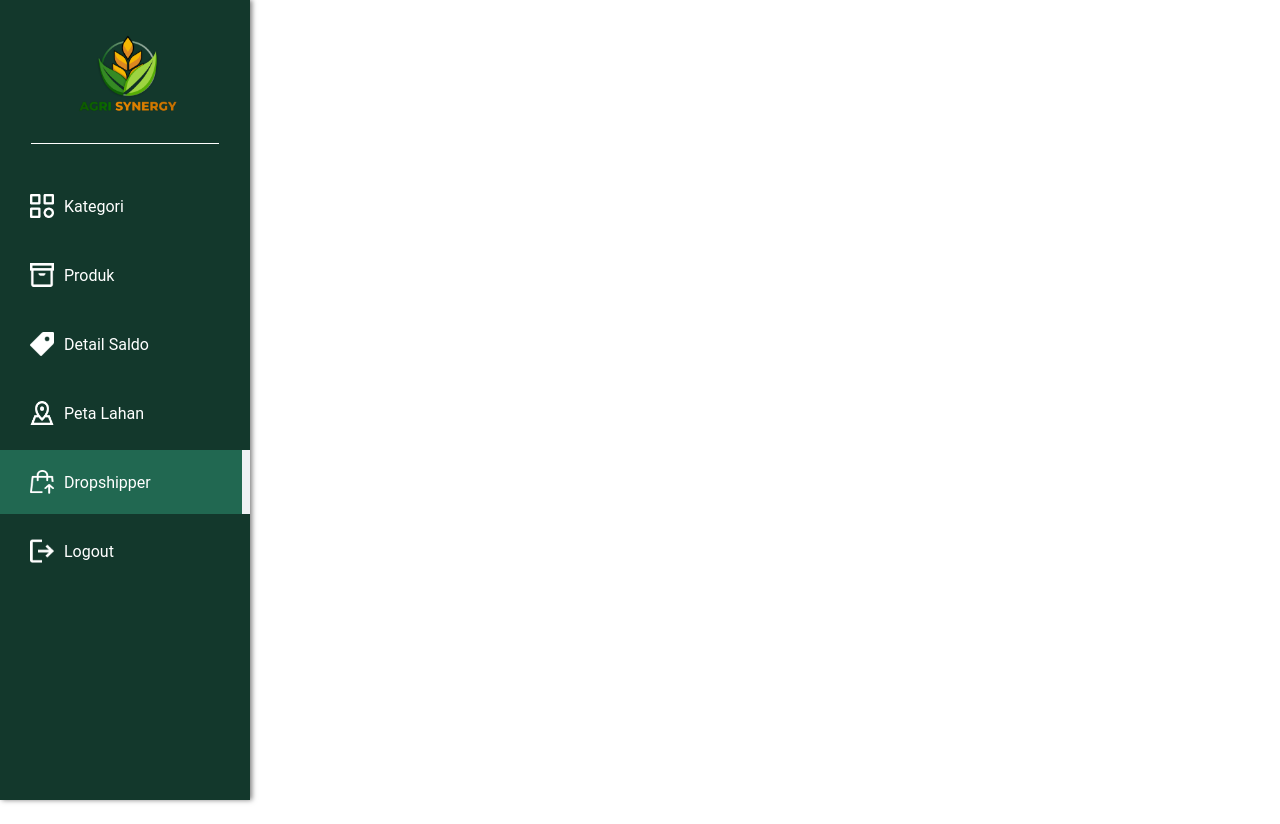
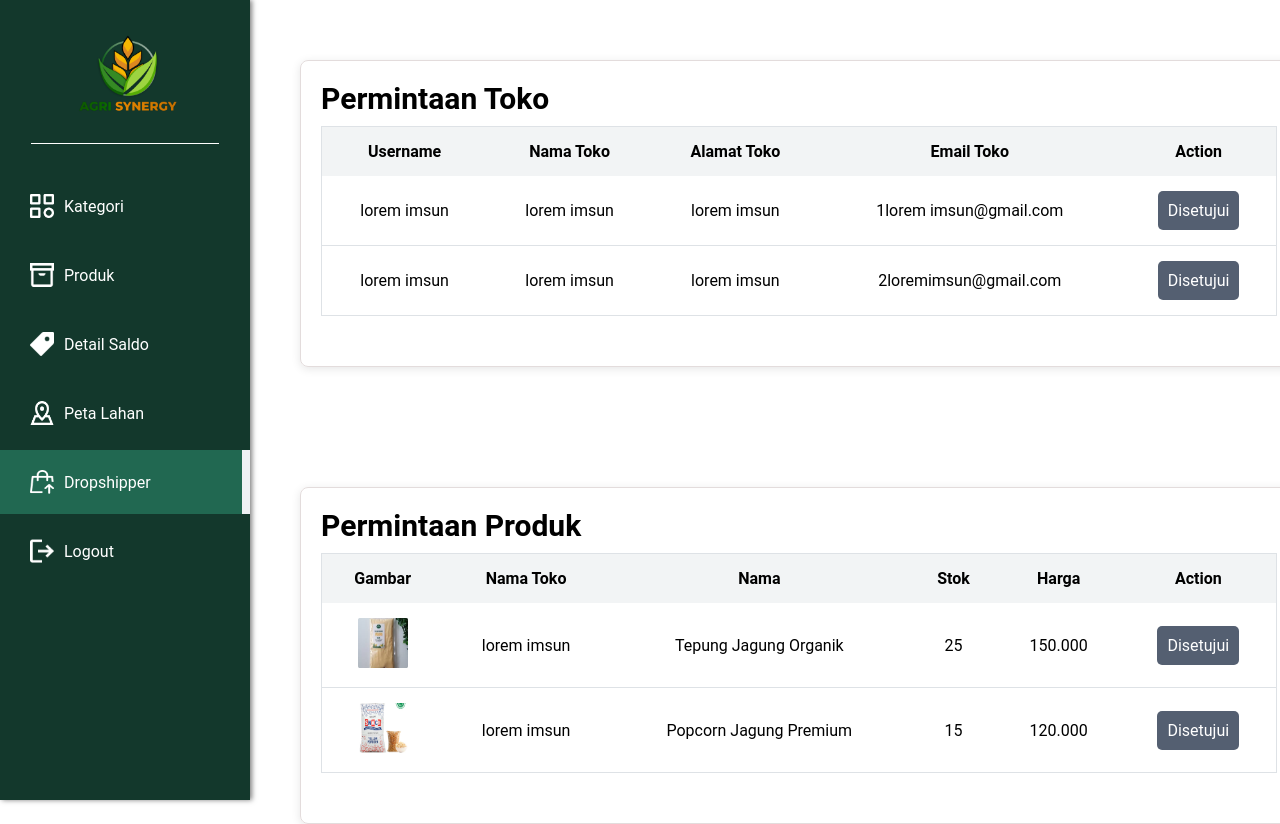
Before and after one commit to ammaarsirajalhakim/agri-synergy-web, a React (Vite) app: page /drop-shipper in a window 1280 px wide. Before the commit the page ends 800 px from the top, so only its background shows below. Built offline with nearby package versions, Linux system fonts and the light colour scheme.

Commit message:
new update sidebar, kategori, produk, saldo, peta lahan, dropshipper admin page

```diff
--- /dev/null
+++ b/src/css/DropshipperAdmin.css
@@ -0,0 +1,43 @@
+.card5 {
+    width: 78%;
+    margin: 60px 300px;
+    padding: 20px;
+    border-radius: 8px;
+    box-shadow: 0 2px 10px rgba(0, 0, 0, 0.1);
+    border: 1px solid #e3dcdc;
+  }
+
+  .title5 {
+    margin-bottom: 10px;
+    font-size: 30px;
+    font-weight: bold;
+  }
+
+
+  .approved {
+    background-color: #545F71;
+    color: white;
+    border: none;
+    border-radius: 5px;
+    padding: 10px 10px;
+    font-size: 16px;
+    cursor: pointer;
+    transition: background-color 0.3s ease;
+  }
+
+  .approved {
+    background-color: #545F71;
+    color: white;
+    border: none;
+    border-radius: 5px;
+    padding: 10px 10px;
+    font-size: 16px;
+    cursor: pointer;
+    transition: background-color 0.3s ease;
+  }
+
+  .approved:disabled {
+    background-color: #cccccc;
+    color: #666666;
+    cursor: not-allowed;
+  }
--- a/src/css/petalahan.css
+++ b/src/css/petalahan.css
@@ -26,31 +26,19 @@
     background-color: #2f73e1;
   }
 
-  table {
-    width: 100%;
-    border-collapse: collapse;
-    border: 1px solid #dee2e6;
-    margin-bottom: 30px;
-  }
-
-  th,
-  td {
-    padding: 15px;
-    text-align: center;
-  }
-
-  th {
-    background-color: #f2f4f5;
-  }
-
-  tbody tr {
-    border-bottom: 1px solid #dee2e6;
-  }
 
   .title4 {
     margin-bottom: 10px;
     font-size: 30px;
     font-weight: bold;
+  }
+
+  .deskripsi-column {
+    width: 400px;
+  }
+
+  .titik-column {
+    width: 100px;
   }
 
   .update4,
@@ -128,7 +116,6 @@
   .pagination-button:hover:not(.disabled) {
     background-color: #e3dcdc;
   }
-
 
 
   .modal-overlay2 {
--- a/src/css/produk.css
+++ b/src/css/produk.css
@@ -24,27 +24,6 @@
 
 .button1 button:hover {
   background-color: #2f73e1;
-}
-
-table {
-  width: 100%;
-  border-collapse: collapse;
-  border: 1px solid #dee2e6;
-  margin-bottom: 30px;
-}
-
-th,
-td {
-  padding: 15px;
-  text-align: center;
-}
-
-th {
-  background-color: #f2f4f5;
-}
-
-tbody tr {
-  border-bottom: 1px solid #dee2e6;
 }
 
 .title1 {
--- a/src/pages/admin/DropShipper.jsx
+++ b/src/pages/admin/DropShipper.jsx
@@ -1,12 +1,143 @@
-import { useState } from "react";
+import React, { useState } from "react";
 import Sidebar from "../../components/Sidebar";
+import "../../css/DropshipperAdmin.css";
+
+const products = [
+  {
+    image: "src/assets/products/produk-4.png",
+    pemilik: "lorem imsun",
+    produk: "Tepung Jagung Organik",
+    price: "150.000",
+    stock: 25,
+  },
+  {
+    image: "src/assets/products/produk-2.png",
+    pemilik: "lorem imsun",
+    produk: "Popcorn Jagung Premium",
+    price: "120.000",
+    stock: 15,
+  },
+];
+
+const toko = [
+  {
+    username: "lorem imsun",
+    namaToko: "lorem imsun",
+    alamatToko: "lorem imsun",
+    emailToko: "1lorem imsun@gmail.com",
+  },
+  {
+    username: "lorem imsun",
+    namaToko: "lorem imsun",
+    alamatToko: "lorem imsun",
+    emailToko: "2loremimsun@gmail.com",
+  },
+];
+
+const ButtonApproved = ({ onClick, disabled }) => {
+  return (
+    <button className="approved" onClick={onClick} disabled={disabled}>
+      Disetujui
+    </button>
+  );
+};
 
 const Dropshipper = () => {
-    return (
-        <>
-            <Sidebar />
-        </>
-    )
-}
+  const [approvedToko, setApprovedToko] = useState(Array(toko.length).fill(false));
 
-export default Dropshipper
+  const [approvedProduct, setApprovedProduct] = useState(Array(products.length).fill(false));
+
+  const handleApproveToko = (index) => {
+    const updatedApproved = [...approvedToko];
+    updatedApproved[index] = true;
+    setApprovedToko(updatedApproved);
+  };
+
+  const handleApproveProduct = (index) => {
+    const updatedApproved = [...approvedProduct];
+    updatedApproved[index] = true;
+    setApprovedProduct(updatedApproved);
+  };
+
+  return (
+    <>
+      <Sidebar />
+      <div className="card5">
+        <div className="title5">Permintaan Toko</div>
+        <div className="table">
+          <table>
+            <thead>
+              <tr>
+                <th>Username</th>
+                <th>Nama Toko</th>
+                <th>Alamat Toko</th>
+                <th>Email Toko</th>
+                <th>Action</th>
+              </tr>
+            </thead>
+            <tbody>
+              {toko.map((tokoItem, index) => (
+                <tr key={index}>
+                  <td>{tokoItem.username}</td>
+                  <td>{tokoItem.namaToko}</td>
+                  <td>{tokoItem.alamatToko}</td>
+                  <td>{tokoItem.emailToko}</td>
+                  <td>
+                    <ButtonApproved
+                      onClick={() => handleApproveToko(index)}
+                      disabled={approvedToko[index]}
+                    />
+                  </td>
+                </tr>
+              ))}
+            </tbody>
+          </table>
+        </div>
+      </div>
+
+      <div className="card5">
+        <div className="title5">Permintaan Produk</div>
+        <div className="table">
+          <table>
+            <thead>
+              <tr>
+                <th>Gambar</th>
+                <th>Nama Toko</th>
+                <th>Nama</th>
+                <th>Stok</th>
+                <th>Harga</th>
+                <th>Action</th>
+              </tr>
+            </thead>
+            <tbody>
+              {products.map((product, index) => (
+                <tr key={index}>
+                  <td>
+                    <img
+                      src={product.image}
+                      alt={product.produk}
+                      width="50"
+                      height="50"
+                    />
+                  </td>
+                  <td>{product.pemilik}</td>
+                  <td>{product.produk}</td>
+                  <td>{product.stock}</td>
+                  <td>{product.price}</td>
+                  <td>
+                    <ButtonApproved
+                      onClick={() => handleApproveProduct(index)}
+                      disabled={approvedProduct[index]}
+                    />
+                  </td>
+                </tr>
+              ))}
+            </tbody>
+          </table>
+        </div>
+      </div>
+    </>
+  );
+};
+
+export default Dropshipper;
--- a/src/pages/admin/Petalahan.jsx
+++ b/src/pages/admin/Petalahan.jsx
@@ -1,7 +1,16 @@
 import { useState } from "react";
 import Sidebar from "../../components/Sidebar";
 import "../../css/petalahan.css";
-import Testing from "../../assets/background_5.jpg";
+
+
+const lahan = [
+  {
+    image : 'src/assets/background_5.jpg',
+    nama : 'Lahan 1',
+    titik : '-7.520045399062036, 112.4692722667032',
+    deskripsi : 'Lorem ipsum dolor sit amet consectetur. Eget dictum magna tellus'
+  },
+]
 
 const Petalahan = () => {
   const [activePage, setActivePage] = useState(1);
@@ -52,20 +61,17 @@ const Petalahan = () => {
                 <th>Action</th>
               </tr>
             </thead>
-            <tbody>
-              <tr>
+           <tbody>
+            {lahan.map((lahan, index) => (
+              <tr key={index}>
                 <td>
-                  <img
-                    src={Testing}
-                    alt="Gambar"
-                    style={{ width: "70px", height: "50px" }}
-                  />
+                  <img src={lahan.image} alt="lahan" width="70" height="50" />
                 </td>
-                <td>Kebogerang</td>
-                <td>-7.520045399062036, 112.4692722667032</td>
-                <td>Lorem ipsum dolor sit amet consectetur. Eget dictum magna tellus nisi......</td>
+                <td>{lahan.nama}</td>
+                <td className="titik-column">{lahan.titik}</td>
+                <td className="deskripsi-column">{lahan.deskripsi}</td>
                 <td>
-                  <button className="update4" onClick={() => openUpdateModal({ name: "", coordinates: "", description: "", image: "" })}>
+                <button className="update4" onClick={() => openUpdateModal({ name: "", coordinates: "", description: "", image: "" })}>
                     <span className="icon update-icon4" />
                   </button>
                   <button className="delete4">
@@ -73,7 +79,8 @@ const Petalahan = () => {
                   </button>
                 </td>
               </tr>
-            </tbody>
+            ))}
+           </tbody>
           </table>
         </div>
 
--- a/src/pages/admin/Produk.jsx
+++ b/src/pages/admin/Produk.jsx
@@ -1,7 +1,16 @@
 import { useState } from "react";
 import Sidebar from "../../components/Sidebar";
-import Testing from "../../assets/background_5.jpg";
 import "../../css/produk.css";
+
+const produk = [
+  {
+    kataegori : 'Produk',
+    image : 'src/assets/products/produk-1.png',
+    nama : 'dajdjad',
+    stok : '10',
+    harga : '10000',
+  },
+]
 
 const Produk = () => {
   const [activePage, setActivePage] = useState(1);
@@ -56,18 +65,17 @@ const Produk = () => {
               </tr>
             </thead>
             <tbody>
-              <tr>
-                <td>Produk</td>
+              {produk.map((product, index) => (
+                <tr key={index}>
+                  <td>{product.kataegori}</td>
                   <td>
-                  <img
-                    src={Testing}
-                    alt="Gambar"
-                    style={{ width: "70px", height: "50px" }}
-                  />
+                    <img src={product.image} alt="Product"
+                    width="50"
+                    height="50" />
                   </td>
-                <td>Produk 1</td>
-                <td>10</td>
-                <td>Rp. 100.000,00</td>
+                  <td>{product.nama}</td>
+                  <td>{product.stok}</td>
+                  <td>{product.harga}</td>
                   <td>
                     <button
                       className="update1"
@@ -87,6 +95,7 @@ const Produk = () => {
                     </button>
                   </td>
                 </tr>
+              ))}
             </tbody>
           </table>
         </div>
```
Lines whose indentation alone changed are shown as unchanged.
